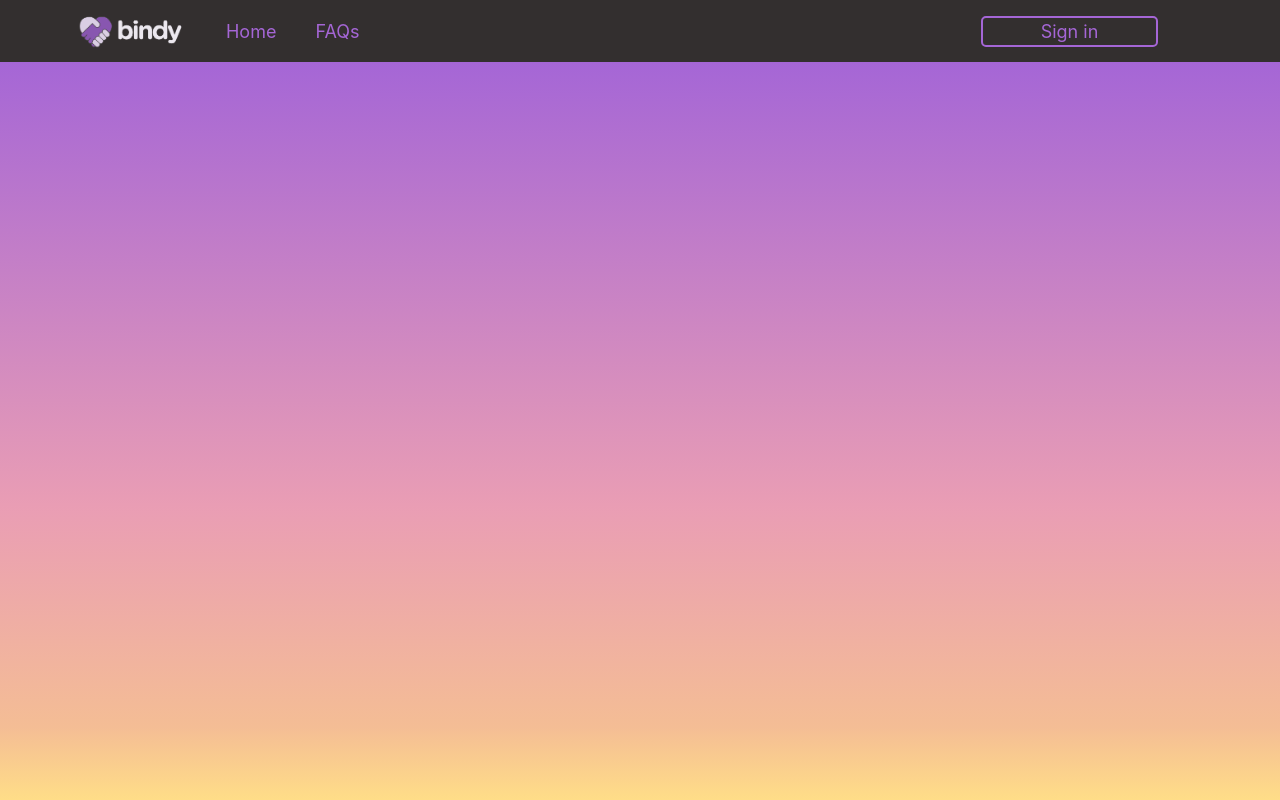
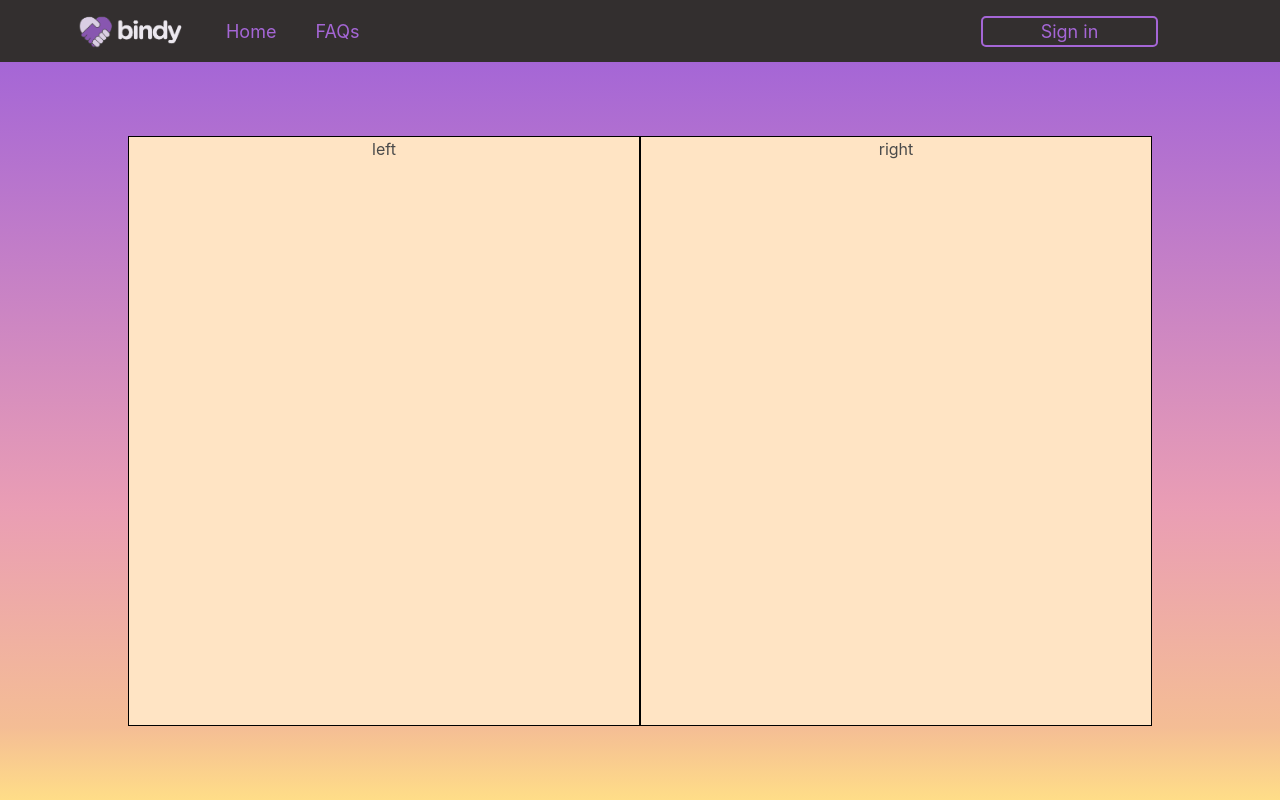
Before and after one commit to sangle-developh/Blindr, a React (Create React App) app: page /account in a window 1280 px wide. Built offline with nearby package versions, Linux system fonts and the light colour scheme.

Commit message:
Add route (#11)
Account page layout update

```diff
--- a/package.json
+++ b/package.json
@@ -8,6 +8,7 @@
     "@testing-library/react": "^11.2.7",
     "@testing-library/user-event": "^12.8.3",
     "bulma": "^0.9.3",
+    "bulma-extensions": "^6.2.7",
     "react": "^17.0.2",
     "react-bulma-components": "^4.0.7",
     "react-dom": "^17.0.2",
--- a/src/Components/Account/index.css
+++ b/src/Components/Account/index.css
@@ -8,6 +8,15 @@
 }
 .wrapper-box {
   background-color: #e5e5e5;
-  flex: 1;
-  margin: 5rem;
+  height: 80%;
+  width: 80%;
+  border-radius: 20px;
+  margin: 64px;
+  display: flex;
 }
+
+.box-column {
+  flex: 1 1;
+  background-color: bisque;
+  border: 1px black solid;
+}
--- a/src/Components/Account/index.js
+++ b/src/Components/Account/index.js
@@ -1,11 +1,14 @@
-import React from 'react';
-import 'bulma/css/bulma.min.css';
+import React, { useState } from 'react';
 import './index.css';
 
 const Signup = () => {
+  const [value, setValue] = useState(50);
   return (
     <div className="account-page">
-      <div className="wrapper-box" />
+      <div className="wrapper-box">
+        <div className="box-column">left</div>
+        <div className="box-column">right</div>
+      </div>
     </div>
   );
 };
```
Also changed, not shown: 2 other files (tests, documents, lock files or other folders).
